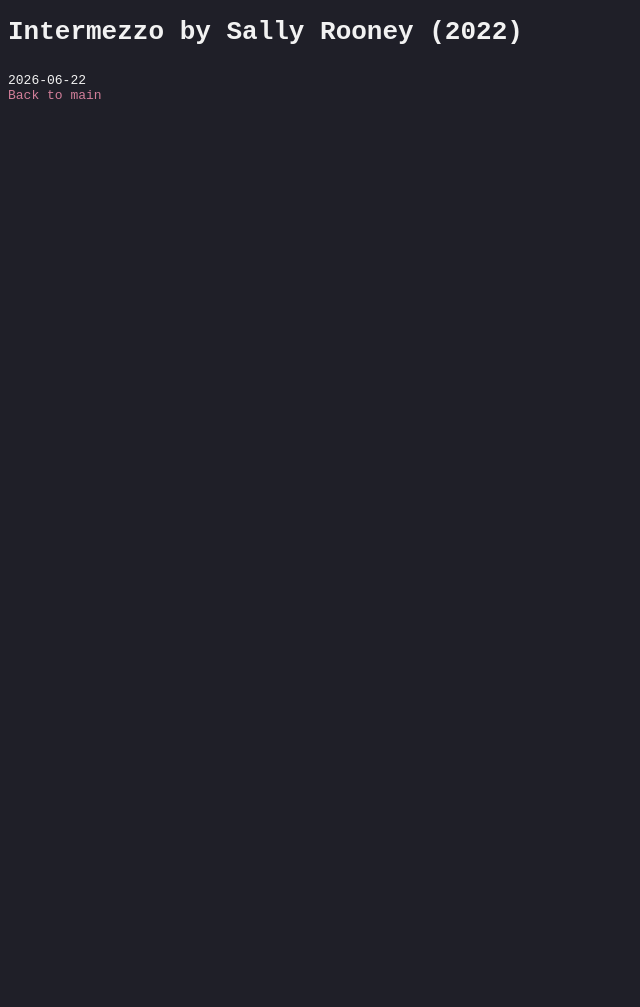
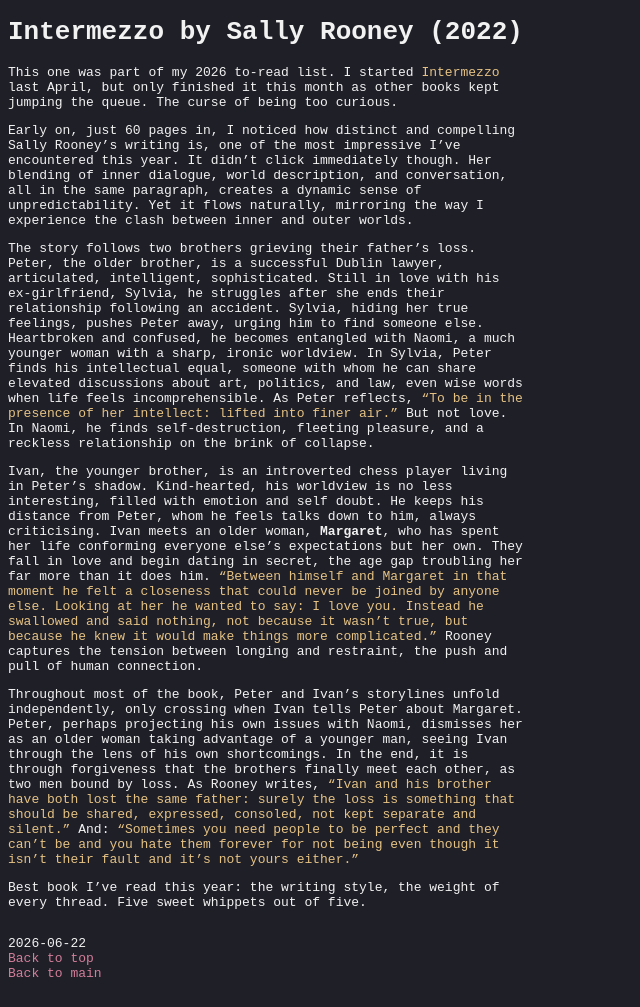
Before and after one commit to s-estay/s-estay.github.io, a Jekyll site: the page built from _posts/2026-06-22-intermezzo.md, in a window 1280 px wide. Shown: the whole page, without its empty margins (0-640 px from the left). Built offline with Jekyll 4.4.1, drawn with Linux system fonts in a browser that asks for light colours; before the commit the page ends 900 px from its top, so only the background shows below that.

Commit message:
Update 2026-06-22-intermezzo.md

```diff
--- a/_posts/2026-06-22-intermezzo.md
+++ b/_posts/2026-06-22-intermezzo.md
@@ -3,3 +3,15 @@
 title: Intermezzo by Sally Rooney (2022)
 tags: [books]
 ---
+
+This one was part of my 2026 to-read list. I started *Intermezzo* last April, but only finished it this month as other books kept jumping the queue. The curse of being too curious.
+
+Early on, just 60 pages in, I noticed how distinct and compelling Sally Rooney’s writing is, one of the most impressive I’ve encountered this year. It didn’t click immediately though. Her blending of inner dialogue, world description, and conversation, all in the same paragraph, creates a dynamic sense of unpredictability. Yet it flows naturally, mirroring the way I experience the clash between inner and outer worlds.
+
+The story follows two brothers grieving their father’s loss. Peter, the older brother, is a successful Dublin lawyer, articulated, intelligent, sophisticated. Still in love with his ex-girlfriend, Sylvia, he struggles after she ends their relationship following an accident. Sylvia, hiding her true feelings, pushes Peter away, urging him to find someone else. Heartbroken and confused, he becomes entangled with Naomi, a much younger woman with a sharp, ironic worldview. In Sylvia, Peter finds his intellectual equal, someone with whom he can share elevated discussions about art, politics, and law, even wise words when life feels incomprehensible. As Peter reflects, *“To be in the presence of her intellect: lifted into finer air.”* But not love. In Naomi, he finds self-destruction, fleeting pleasure, and a reckless relationship on the brink of collapse.
+
+Ivan, the younger brother, is an introverted chess player living in Peter’s shadow. Kind-hearted, his worldview is no less interesting, filled with emotion and self doubt. He keeps his distance from Peter, whom he feels talks down to him, always criticising. Ivan meets an older woman, **Margaret**, who has spent her life conforming everyone else’s expectations but her own. They fall in love and begin dating in secret, the age gap troubling her far more than it does him. *“Between himself and Margaret in that moment he felt a closeness that could never be joined by anyone else. Looking at her he wanted to say: I love you. Instead he swallowed and said nothing, not because it wasn’t true, but because he knew it would make things more complicated.”* Rooney captures the tension between longing and restraint, the push and pull of human connection.
+
+Throughout most of the book, Peter and Ivan’s storylines unfold independently, only crossing when Ivan tells Peter about Margaret. Peter, perhaps projecting his own issues with Naomi, dismisses her as an older woman taking advantage of a younger man, seeing Ivan through the lens of his own shortcomings. In the end, it is through forgiveness that the brothers finally meet each other, as two men bound by loss. As Rooney writes, *“Ivan and his brother have both lost the same father: surely the loss is something that should be shared, expressed, consoled, not kept separate and silent.”* And: *“Sometimes you need people to be perfect and they can’t be and you hate them forever for not being even though it isn’t their fault and it’s not yours either.”*
+
+Best book I’ve read this year: the writing style, the weight of every thread. Five sweet whippets out of five.
```
